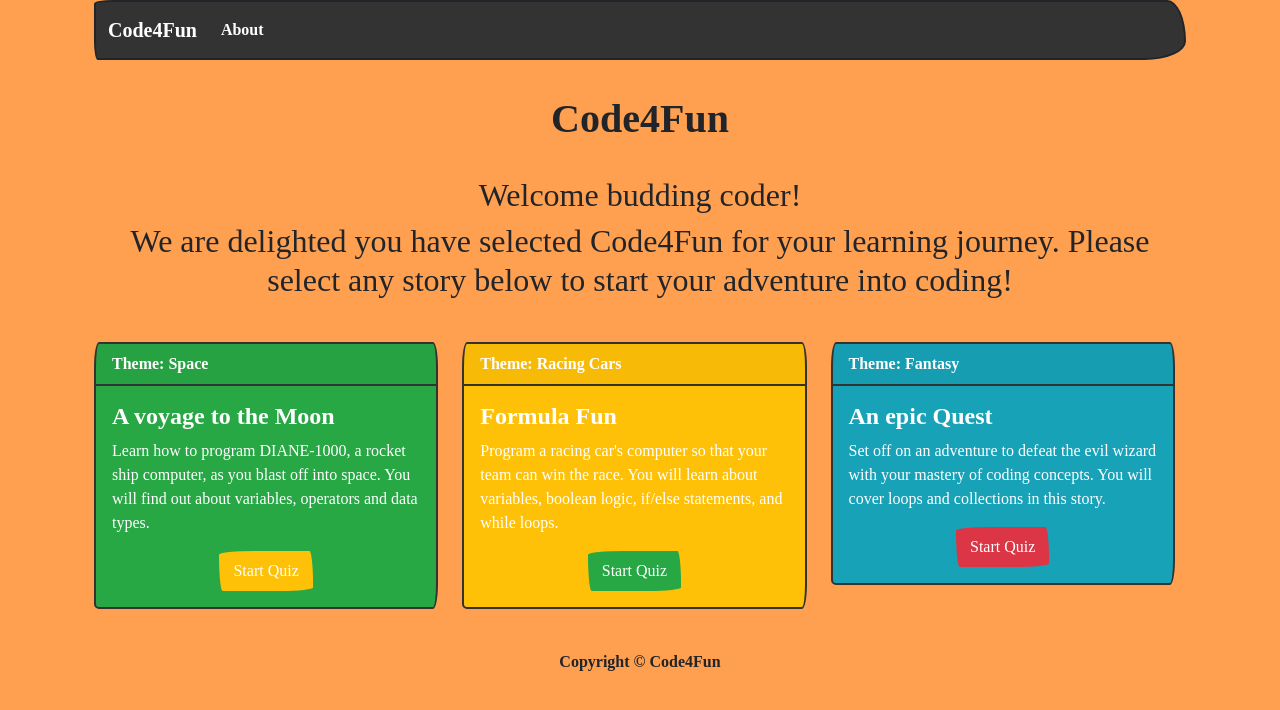
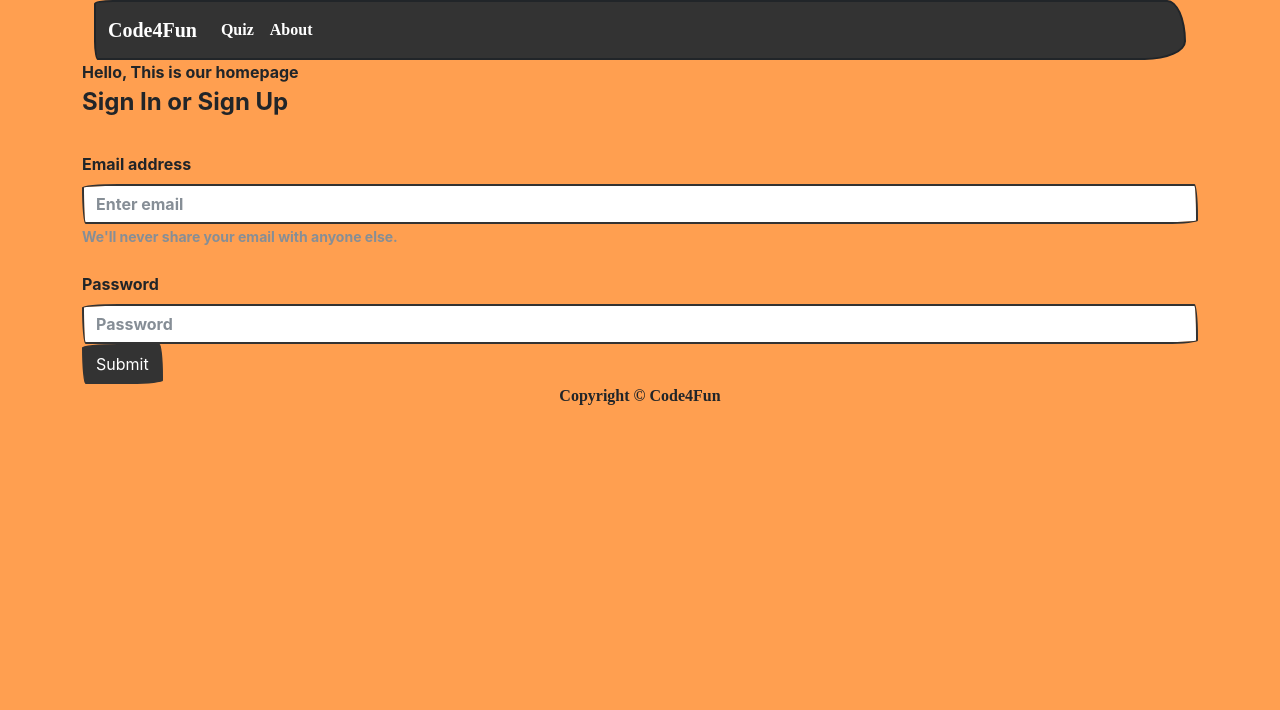
Before and after one commit to moby-codes/makers-final-project, a React (Create React App) app in the folder client/: page / in a window 1280 px wide. Shown: the top 710 px of the page. Built offline with nearby package versions, Linux system fonts and the light colour scheme; a web font is replaced by a local one.

Commit message:
changed routes and added quiz dashboard to header

```diff
--- a/client/src/App.js
+++ b/client/src/App.js
@@ -27,8 +27,8 @@ export default function App() {
       </div> */}
 
         <Container>
-          <Route path="/signin" component={home} exact />
-          <Route path="/" component={QuizDashboard} exact />
+          <Route path="/" component={home} exact />
+          <Route path="/quiz-dashboard" component={QuizDashboard} exact />
           <Route path="/spacequiz" component={SpaceQuiz} exact />
           <Route path="/about" component={About} exact />
           <Route path="/racecarsquiz" component={Racecar} exact />
--- a/client/src/components/Header.jsx
+++ b/client/src/components/Header.jsx
@@ -19,6 +19,9 @@ export const Header = () => {
                 <span class="visually-hidden">(current)</span>
               </li>
               <li class="nav-item">
+                <Link to="/quiz-dashboard" class="custom-font-2 nav-link">Quiz</Link>
+              </li>
+              <li class="nav-item">
                 <Link to="/about" class="custom-font-2 nav-link">About</Link>
               </li>
             </ul>
```
